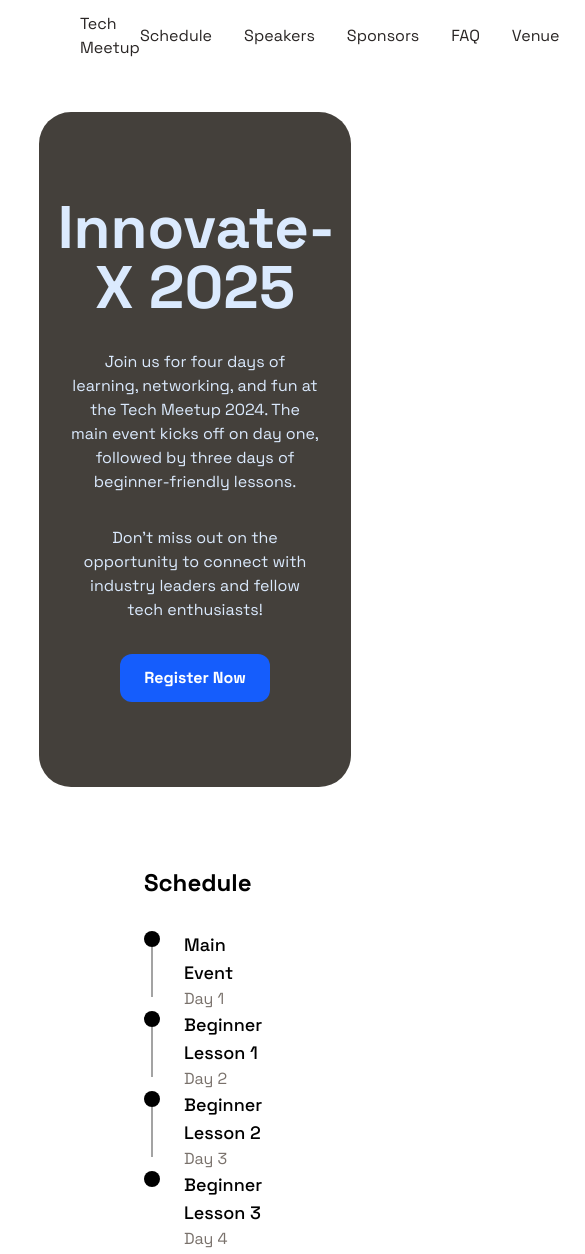
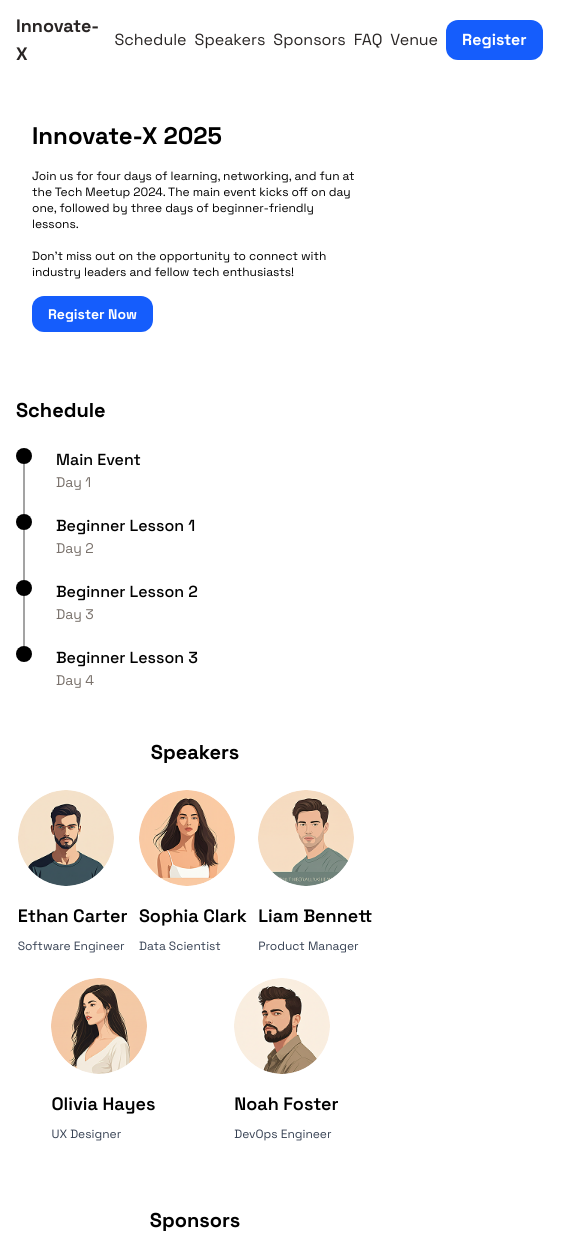
Before and after one commit to olakadasami/innovate-x-landing, an Astro site: page / in a window 390 px wide. Shown: the top 1254 px of the page, 585 px wide, since content can reach past the window. Built offline with nearby package versions, Linux system fonts and the light colour scheme; Astro itself is replaced by a stand-in of ours.

Commit message:
style: add responsiveness

```diff
--- a/src/components/Schedule/ScheduleItem.astro
+++ b/src/components/Schedule/ScheduleItem.astro
@@ -1,24 +1,51 @@
 ---
 interface Props {
-    day: number
-    activity: string
-    showLine?: boolean
+  day: number;
+  activity: string;
+  showLine?: boolean;
 }
 
-const {activity, day, showLine} = Astro.props as Props;
+const { activity, day, showLine } = Astro.props as Props;
 ---
 
 <div class="flex gap-4">
-    <div>
-        <svg width="16" height="16" viewBox="0 0 16 16" fill="currentColor" aria-hidden="true" xmlns="http://www.w3.org/2000/svg" style="margin-right: 8px;">
-        <circle cx="8" cy="8" r="8" />
+  <div>
+    <svg
+      width="16"
+      height="16"
+      viewBox="0 0 16 16"
+      fill="currentColor"
+      aria-hidden="true"
+      xmlns="http://www.w3.org/2000/svg"
+      style="margin-right: 8px;"
+    >
+      <circle cx="8" cy="8" r="8"></circle>
+    </svg>
+    {
+      showLine && (
+        <svg
+          width="16"
+          height="50"
+          viewBox="0 0 16 50"
+          fill="none"
+          xmlns="http://www.w3.org/2000/svg"
+          aria-hidden="true"
+          style="display: block; margin: 0 auto;"
+        >
+          <line
+            x1="4"
+            y1="0"
+            x2="4"
+            y2="50"
+            stroke="#A3A3A3"
+            stroke-width="2"
+          />
         </svg>
-        {showLine && (<svg width="16" height="50" viewBox="0 0 16 50" fill="none" xmlns="http://www.w3.org/2000/svg" aria-hidden="true" style="display: block; margin: 0 auto;">
-            <line x1="4" y1="0" x2="4" y2="50" stroke="#A3A3A3" stroke-width="2" />
-        </svg>)}
-    </div>
-    <div>
-        <p class="text-lg font-medium">{activity}</p>
-        <p class="text-stone-500">Day {day}</p>
-    </div>
+      )
+    }
+  </div>
+  <div>
+    <p class="md:text-lg font-medium">{activity}</p>
+    <p class="text-sm md:text-base text-stone-500">Day {day}</p>
+  </div>
 </div>
--- a/src/components/sections/FAQ.astro
+++ b/src/components/sections/FAQ.astro
@@ -2,15 +2,17 @@
 
 ---
 
-<section class="px-36 py-10">
-  <h2 class="text-2xl font-bold mb-8">Frequently Asked Questions</h2>
+<section class="section-card">
+  <h2 class="text-xl sm:text-2xl font-bold mb-6 sm:mb-8">
+    Frequently Asked Questions
+  </h2>
 
   <div class="space-y-4">
     <details class="shadow rounded-2xl border-2 border-stone-300 p-4">
-      <summary class="text-lg font-medium cursor-pointer"
+      <summary class="md:text-lg font-medium cursor-pointer"
         >What Innovate-X?</summary
       >
-      <p class="mt-2 text-gray-600">
+      <p class="text-sm md:text-base mt-2 text-gray-600">
         Lorem ipsum dolor sit amet consectetur adipisicing elit. Ipsa velit
         iusto molestiae aut. Architecto sunt error, eos a id, blanditiis
         adipisci pariatur earum doloribus impedit obcaecati. Itaque eveniet enim
@@ -18,20 +20,20 @@
       </p>
     </details>
     <details class="shadow rounded-2xl border-2 border-stone-300 p-4">
-      <summary class="text-lg font-medium cursor-pointer"
+      <summary class="md:text-lg font-medium cursor-pointer"
         >Who should attend?</summary
       >
-      <p class="mt-2 text-gray-600">
+      <p class="text-sm md:text-base mt-2 text-gray-600">
         Lorem ipsum dolor sit amet consectetur adipisicing elit. Libero,
         doloribus quod. Repellendus atque accusantium sit eius illo aspernatur
         fuga debitis!
       </p>
     </details>
     <details class="shadow rounded-2xl border-2 border-stone-300 p-4">
-      <summary class="text-lg font-medium cursor-pointer"
+      <summary class="md:text-lg font-medium cursor-pointer"
         >What topics will be covered?</summary
       >
-      <p class="mt-2 text-gray-600">
+      <p class="text-sm md:text-base mt-2 text-gray-600">
         lorem ipsum dolor sit amet consectetur adipisicing elit. Quisquam
       </p>
     </details>
--- a/src/components/sections/Footer.astro
+++ b/src/components/sections/Footer.astro
@@ -5,7 +5,7 @@ import { socialMediaLinks } from "../../assets/data/footerLinksData";
 const currentYear = new Date().getFullYear();
 ---
 
-<section class="px-36 py-10 space-y-8 text-stone-600">
+<section class="section-card space-y-8 text-stone-600 text-sm sm:text-base">
   <!-- Quick Links -->
   <div class="flex gap-4 flex-wrap items-center justify-around">
     {
--- a/src/components/sections/Header.astro
+++ b/src/components/sections/Header.astro
@@ -1,11 +1,22 @@
-
-<header class="py-10 grid place-items-center">
-    <div class="flex flex-col max-w-[80%] h-[80vh] p-8 items-center justify-center text-center gap-8 bg-stone-700 text-blue-100 rounded-4xl">
-        <h1 class="font-bold text-6xl">Innovate-X 2025</h1>
-    <p>Join us for four days of learning, networking, and fun at the Tech Meetup 2024. The main event kicks off on day one, followed by three days of beginner-friendly lessons.</p>
-        <p>Don't miss out on the opportunity to connect with industry leaders and fellow tech enthusiasts!</p>
-            <a href="/register" class="flex items-center px-6 py-3 rounded-xl bg-blue-600 text-white font-bold">
-                Register Now
-            </a>
-    </div>
+<header class="section-card grid place-items-center">
+  <div
+    class="flex flex-col w-full md:max-w-[80%] md:h-[80vh] p-4 md:p-8 sm:items-center sm:justify-center sm:text-center gap-4 md:gap-8 md:bg-stone-700 md:text-blue-100 rounded-4xl"
+  >
+    <h1 class="font-bold text-2xl sm:text-3xl md:text-6xl">Innovate-X 2025</h1>
+    <p class="text-xs sm:text-sm md:text-base">
+      Join us for four days of learning, networking, and fun at the Tech Meetup
+      2024. The main event kicks off on day one, followed by three days of
+      beginner-friendly lessons.
+    </p>
+    <p class="text-xs sm:text-sm md:text-base">
+      Don't miss out on the opportunity to connect with industry leaders and
+      fellow tech enthusiasts!
+    </p>
+    <a
+      href="/register"
+      class="px-4 sm:px-6 py-2 sm:py-3 text-sm sm:text-base rounded-xl w-fit bg-blue-600 text-white font-bold"
+    >
+      Register Now
+    </a>
+  </div>
 </header>
--- a/src/components/sections/Navbar.astro
+++ b/src/components/sections/Navbar.astro
@@ -3,19 +3,25 @@ import { navData } from "../../assets/data/navData";
 const logoData = navData[0];
 ---
 
-<nav class="flex justify-between items-center py-3 px-20 text-stone-800">
-    <a href={logoData.href} class="logo">Tech Meetup</a>
-    <ul class="flex space-x-8 items-center">
-        {navData.slice(1, -1).map((item) => (
+<nav
+  class="flex justify-between items-center gap-4 py-3 px-4 sm:px-6 md:px-10 lg:px-20 text-stone-800"
+>
+  <a href={logoData.href} class="font-bold text-lg md:text-xl">Innovate-X</a>
+  <ul class="flex gap-2 sm:gap-4 md:gap-6 lg:gap-8 items-center">
+    {
+      navData.slice(1, -1).map((item) => (
         <li>
           <a href={item.href}>{item.title}</a>
         </li>
-        ))}
+      ))
+    }
     <li>
-            <a href={navData[navData.length - 1].href} class="flex items-center px-4 py-2 rounded-xl bg-blue-600 text-white font-bold">
+      <a
+        href={navData[navData.length - 1].href}
+        class="flex items-center px-4 py-2 rounded-xl bg-blue-600 text-white font-bold"
+      >
         {navData[navData.length - 1].title}
       </a>
     </li>
   </ul>
-
 </nav>
--- a/src/components/sections/Schedule.astro
+++ b/src/components/sections/Schedule.astro
@@ -1,16 +1,16 @@
 ---
 import ScheduleItem from "../Schedule/ScheduleItem.astro";
-import {scheduleData} from "../../assets/data/scheduleData";
-
+import { scheduleData } from "../../assets/data/scheduleData";
 ---
 
-<section class="px-36 py-10">
-    <h2 class="text-2xl font-bold mb-8">Schedule</h2>
+<section class="section-card">
+  <h2 class="text-xl sm:text-2xl font-bold mb-6 sm:mb-8">Schedule</h2>
 
-    <div class="">
-        {scheduleData.map((item, index) => (
-            <ScheduleItem showLine={index !== scheduleData.length - 1} {...item} />
-        ))}
-    </div>
-
+  <div class="">
+    {
+      scheduleData.map((item, index) => (
+        <ScheduleItem showLine={index !== scheduleData.length - 1} {...item} />
+      ))
+    }
+  </div>
 </section>
--- a/src/components/sections/Speakers.astro
+++ b/src/components/sections/Speakers.astro
@@ -2,20 +2,22 @@
 import { speakersData } from "../../assets/data/speakersData";
 ---
 
-<section class="px-36 py-10">
-  <h2 class="text-2xl font-bold mb-8 text-center">Speakers</h2>
+<section class="section-card">
+  <h2 class="text-xl sm:text-2xl font-bold mb-6 sm:mb-8 text-center">
+    Speakers
+  </h2>
 
-  <div class="flex items-center gap-4 justify-around flex-wrap">
+  <div class="flex items-center gap-2 sm:gap-4 justify-around flex-wrap">
     {
       speakersData.map((item) => (
         <div class="">
           <img
             src={item.image.src}
             alt={item.name}
-            class="w-32 h-32 rounded-full mb-4"
+            class="w-24 md:w-32 h-24 md:h-32 rounded-full mb-4"
           />
-          <h3 class="text-xl font-semibold mb-2">{item.name}</h3>
-          <p class="text-gray-700 mb-4 text-sm">{item.role}</p>
+          <h3 class="text-lg md:text-xl font-semibold mb-2">{item.name}</h3>
+          <p class="text-gray-700 mb-4 text-xs sm:text-sm">{item.role}</p>
         </div>
       ))
     }
--- a/src/components/sections/Sponsors.astro
+++ b/src/components/sections/Sponsors.astro
@@ -3,14 +3,20 @@ import image1 from "../../assets/images/sponsors/1.png";
 const sponsorsData = [image1, image1, image1, image1];
 ---
 
-<section class="px-36 py-10">
-  <h2 class="text-2xl font-bold mb-8 text-center">Sponsors</h2>
+<section class="section-card">
+  <h2 class="text-xl sm:text-2xl font-bold mb-6 sm:mb-8 text-center">
+    Sponsors
+  </h2>
 
-  <div class="flex items-center gap-4 justify-around flex-wrap">
+  <div class="flex items-center gap-2 sm:gap-4 justify-around flex-wrap">
     {
       sponsorsData.map((item) => (
         <div class="">
-          <img src={item.src} alt="Sponsor Logo" class="w-60 h-60" />
+          <img
+            src={item.src}
+            alt="Sponsor Logo"
+            class="w-24 sm:w-28 md:w-32 lg:w-60 h-24 sm:h-28 md:h-32 lg:h-60"
+          />
         </div>
       ))
     }
--- a/src/components/sections/Venue.astro
+++ b/src/components/sections/Venue.astro
@@ -2,8 +2,8 @@
 
 ---
 
-<section class="px-36 py-10">
-  <h2 class="text-2xl font-bold mb-8">Venue</h2>
+<section class="section-card">
+  <h2 class="text-xl sm:text-2xl font-bold mb-6 sm:mb-8">Venue</h2>
 
   <p>Venue coming soon...</p>
 </section>
--- a/src/styles/global.css
+++ b/src/styles/global.css
@@ -4,3 +4,9 @@
 @theme {
   --font-space-grotesk: "Space Grotesk", sans-serif;
 }
+
+@layer components {
+  .section-card {
+    @apply px-4 py-6 sm:px-8 sm:py-8 md:px-10 lg:px-20 lg:py-10;
+  }
+}
```
Lines whose indentation alone changed are shown as unchanged.
